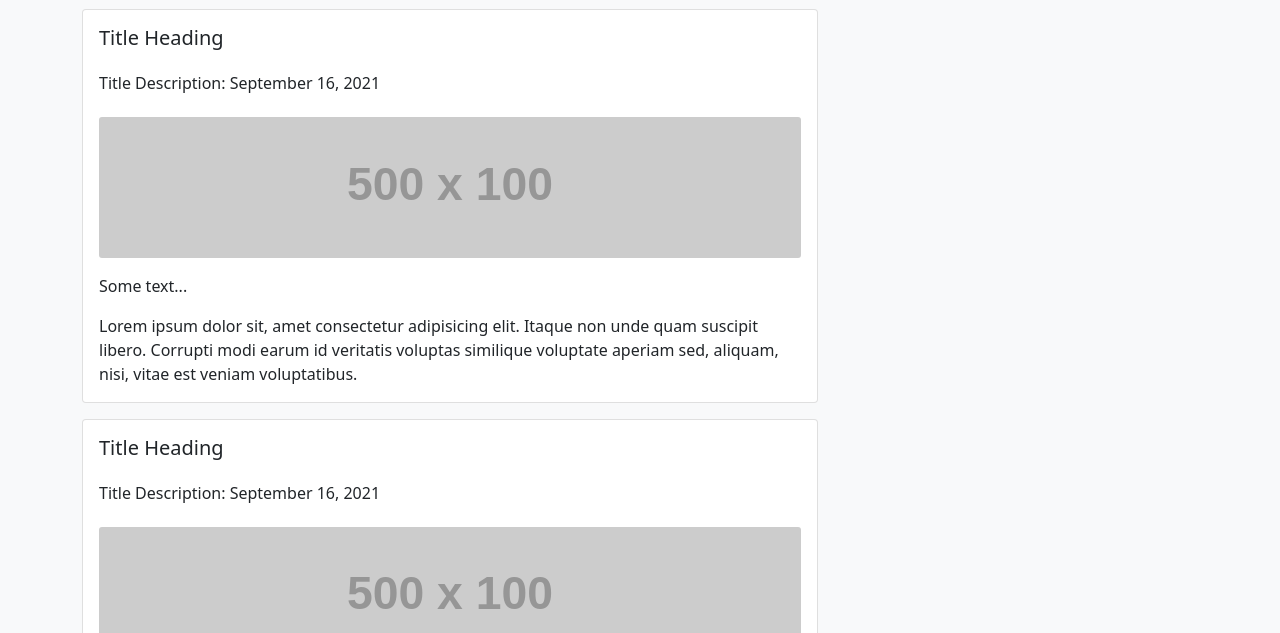
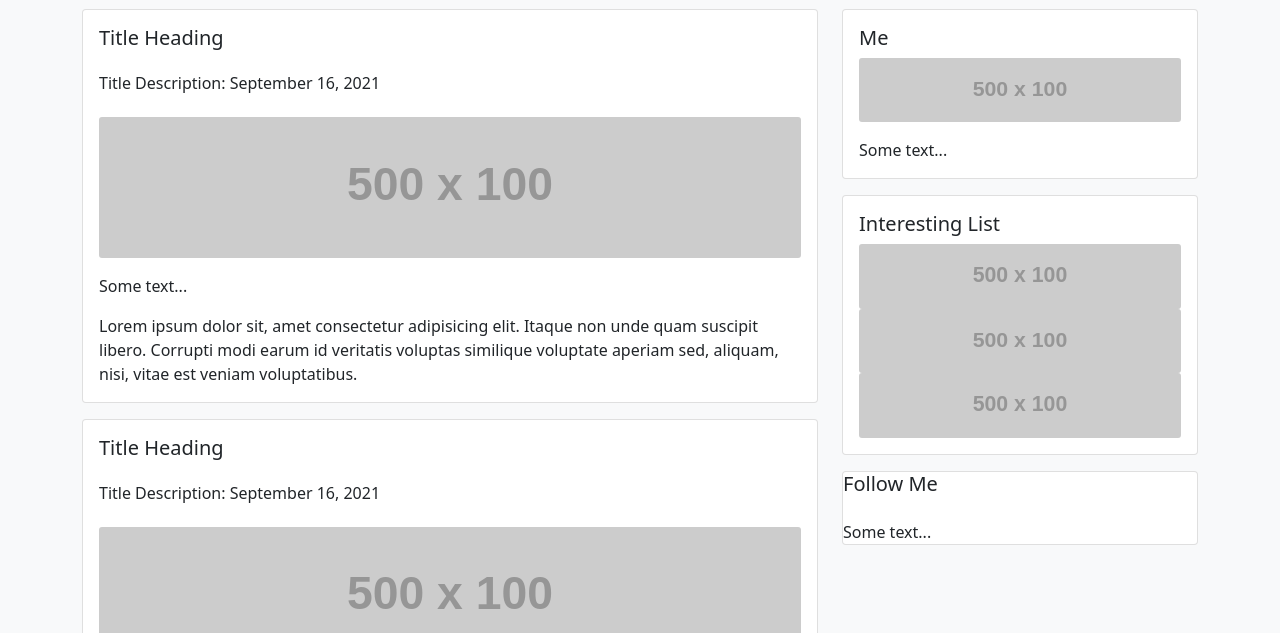
Before and after one commit to EmpressBelless/Bootstrap_day4, a plain HTML site: page index.html in a window 1280 px wide. Shown: the part 167-800 px from the top of the page. Drawn offline with nearby package versions, Linux system fonts and the light colour scheme; placeholder pictures from the web are drawn by us.

Commit message:
Final changes

```diff
--- a/index.html
+++ b/index.html
@@ -19,6 +19,7 @@
         <h1 class="bg-white text-center pb-5 fw-bold">My Name</h1>
       </div>
     </div>
+    <!-- Row for the Navbar -->
     <div class="row">
       <!-- Navbar from bootstrap -->
       <nav class="navbar navbar-expand-lg navbar-dark bg-dark">
@@ -52,6 +53,7 @@
       <div class="row">
         <!-- Column for left 2/3 of row -->
         <div class="col-12 col-lg-8">
+          <!-- Top card -->
           <div class="card mt-3">
             <div class="card-body">
                 <h5 class="card-title">Title Heading</h5>
@@ -74,8 +76,6 @@
             </div>
           </div>
         </div>
-      </div>
-    </div>
           <!-- Column fo rright 1/3 of row -->
           <div class="col-12 col-lg-4">
             <!-- About me card -->
@@ -87,8 +87,7 @@
 
               </div>
             </div>
-          </div>
-            <!-- About me card -->
+            <!-- Interesting List -->
             <div class="card mt-3">
               <div class="card-body">
                   <h5 class="card-title">Interesting List</h5>
@@ -97,10 +96,15 @@
                   <img src="https://via.placeholder.com/500x100" class="card-img" alt="...">
               </div>
             </div>
-        </div>
+    <!-- Follow me -->
+    <div class="card mt-3">
+     <h5 class="card-title">Follow Me</h5>
+     <p class="card-text mt-3">Some text...</p>
+    </div>
+    </div>
+    </div>
     </div>
   </div>
-
       <script src="https://cdnjs.cloudflare.com/ajax/libs/popper.js/2.9.2/umd/popper.min.js"></script>
       <script src="https://cdnjs.cloudflare.com/ajax/libs/twitter-bootstrap/5.1.0/js/bootstrap.min.js"></script>
 </body>
```
